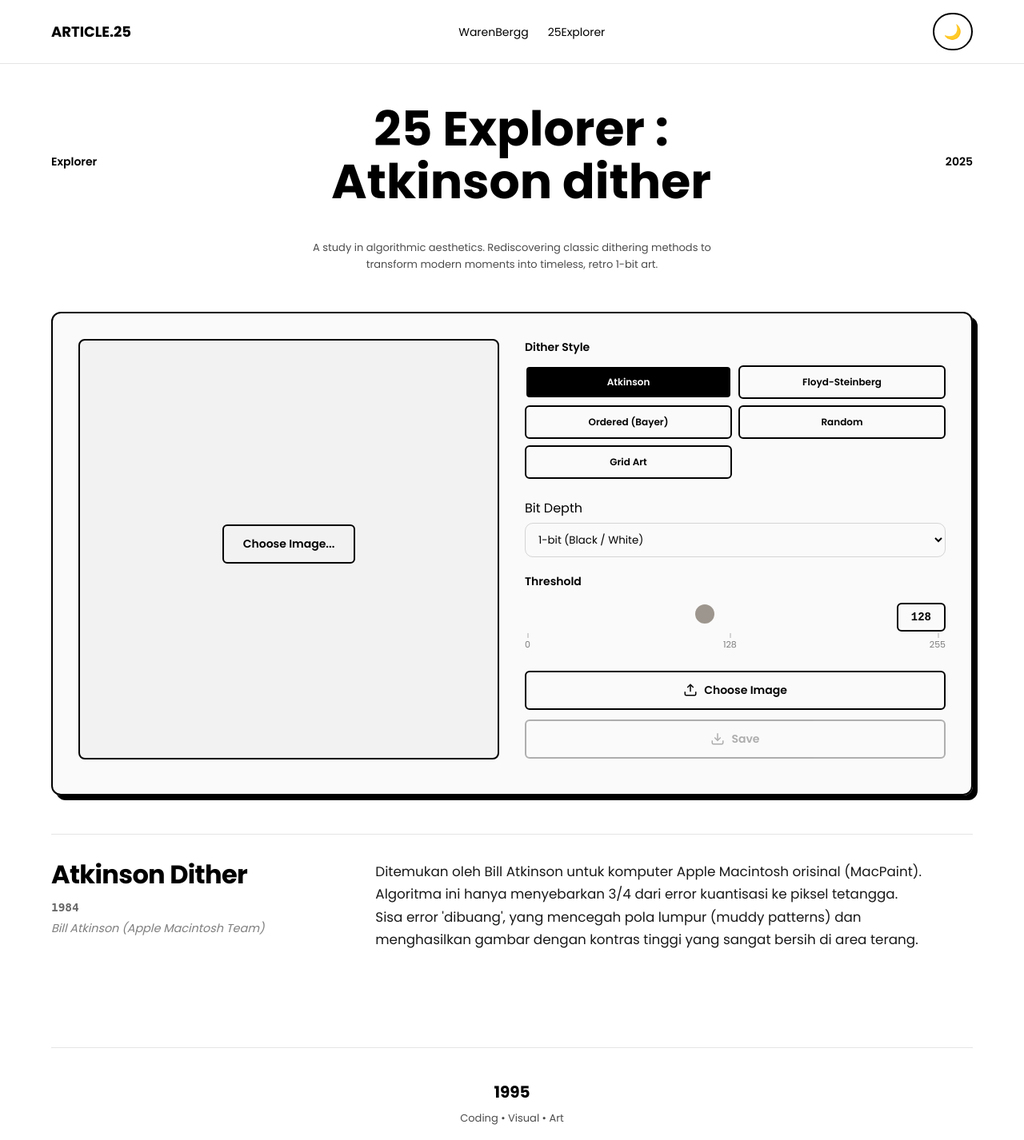
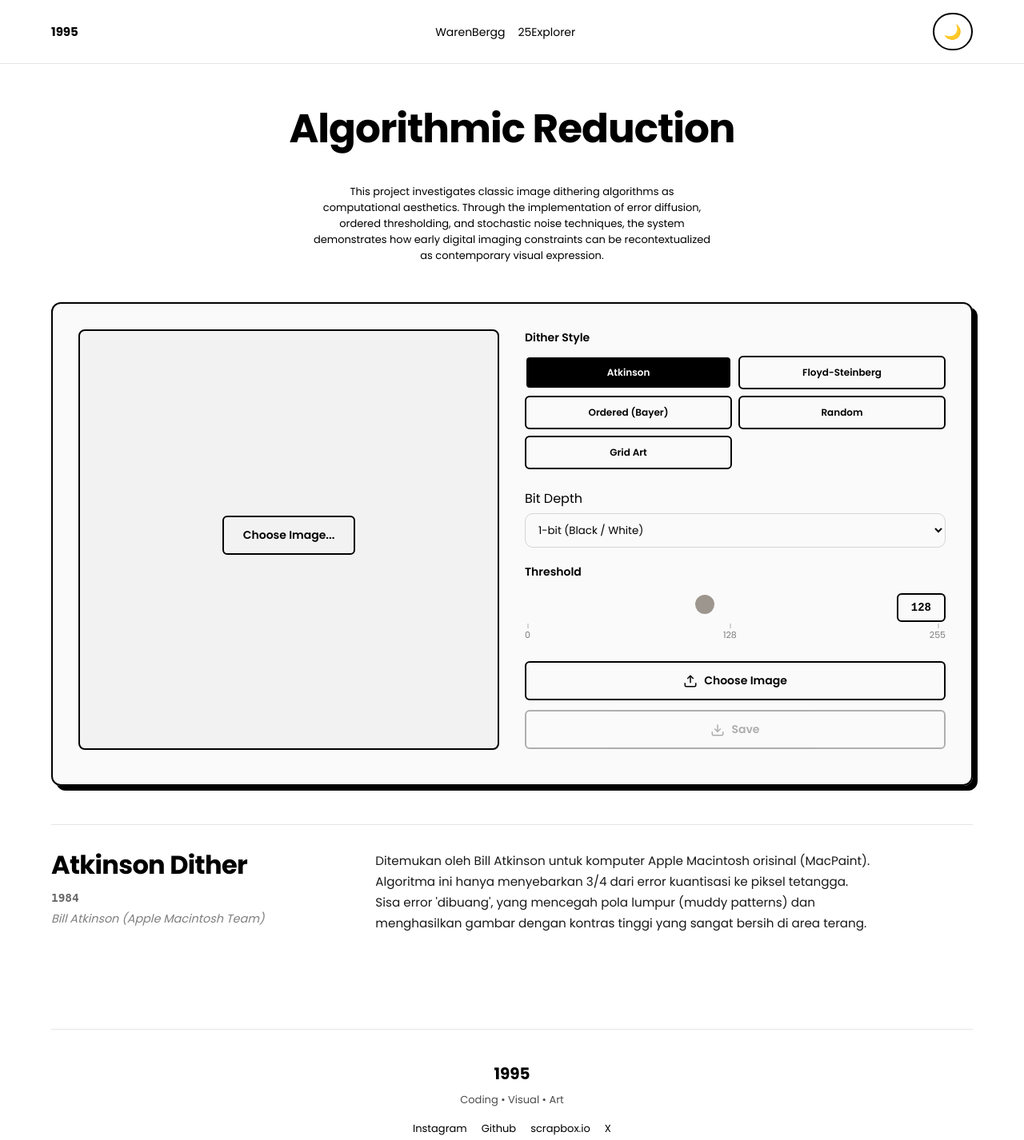
Before and after one commit to warenbergg/warenbergg1995art, a Flask app: page /dither in a window 1280 px wide. Shown: the top 1426 px of the page at 80% size. Run offline with Flask 3, Linux system fonts and the light colour scheme.

Commit message:
update judul di dither nya

```diff
--- a/static/dither.css
+++ b/static/dither.css
@@ -44,12 +44,12 @@ body.dark-mode .navbar {
 
 .navbar .logo {
   font-weight: 700;
-  font-size: 18px;
+  font-size: 15px;
 }
 
 .navbar ul {
   display: flex;
-  gap: 24px;
+  gap: 16px;
   list-style: none;
 }
 
@@ -98,22 +98,26 @@ body.dark-mode .navbar {
   margin-bottom: 24px;
   font-size: 14px;
   font-weight: 600;
+  margin-bottom: 32px;
+
 }
 
 .header h1 {
-  font-size: 60px;
+  font-size: 50px;
   font-weight: 700;
-  line-height: 1.1;
+  line-height: 42px;
+  text-align: center;
+  margin-top: 12px;
+  letter-spacing: -0.02em;
   margin-bottom: 16px;
+
 }
 
 .header p {
   font-size: 13px;
-  opacity: 0.7;
   max-width: 500px;
   margin: 0 auto;
-  line-height: 1.6;
-}
+  text-align: center;}
 
 /* Main Tool */
 .tool-container {
@@ -419,6 +423,8 @@ body.dark-mode .slider-container input[type="range"]::-webkit-slider-thumb {
   opacity: 1;
 }
 
+
+
 /* Footer */
 .footer {
   margin-top: 120px;
@@ -580,7 +586,7 @@ body.dark-mode .still-box {
 
 /* Deskripsi */
 .info-body p {
-  font-size: 1.05rem;
+  font-size: 0.95rem;
   line-height: 1.7; /* Spasi baris lega agar mudah dibaca */
   margin: 0;
   opacity: 0.9;
--- a/templates/dither.html
+++ b/templates/dither.html
@@ -11,7 +11,7 @@
 <body>
   <nav class="navbar">
     <div class="navbar-content">
-      <h2 class="logo">ARTICLE.25</h2>
+      <h2 class="logo">1995</h2>
       <ul>
         <li><a href="/">WarenBergg</a></li>
         <li><a href="/dither">25Explorer</a></li>
@@ -23,12 +23,15 @@
   <div class="container">
     <header class="header">
       <div class="header-top">
-        <span>Explorer</span>
-        <h1>25 Explorer :<br>Atkinson dither</h1>
-        <span>2025</span>
+        <span></span>
+        <h1>Algorithmic Reduction</h1>
+        <span></span>
       </div>
       <p>
-        A study in algorithmic aesthetics. Rediscovering classic dithering methods to transform modern moments into timeless, retro 1-bit art.
+        This project investigates classic image dithering algorithms as computational aesthetics.
+        Through the implementation of error diffusion, ordered thresholding, and stochastic noise techniques,
+        the system demonstrates how early digital imaging constraints can be recontextualized as contemporary visual expression.
+
       </p>
     </header>
 
```
Also changed, not shown: static/style.css (+8 -4 lines), templates/index.html (+3 -5 lines).
